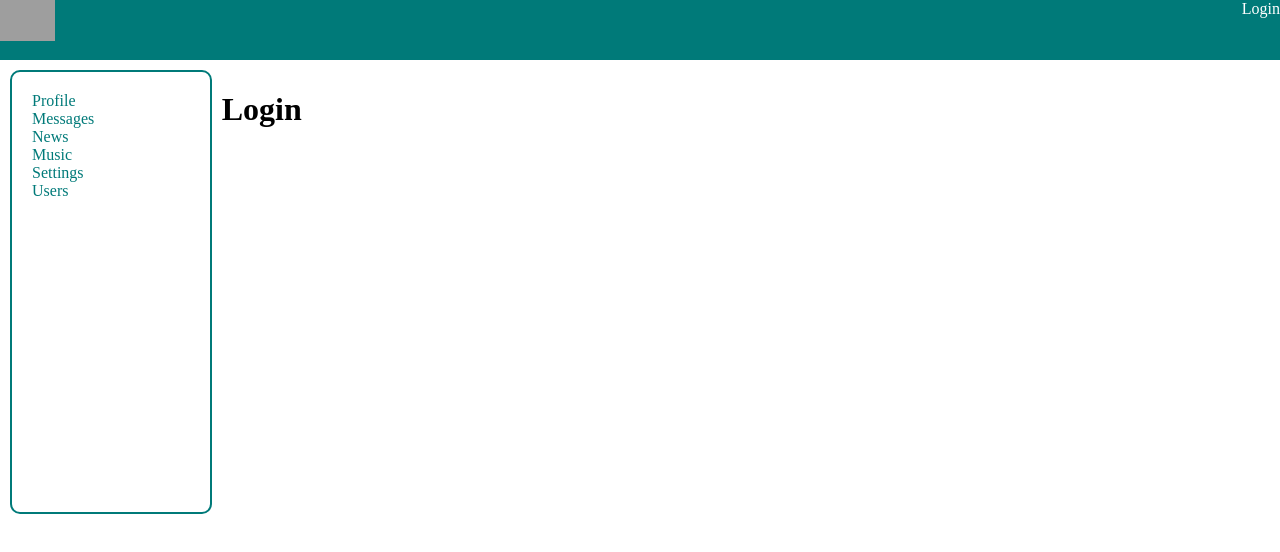
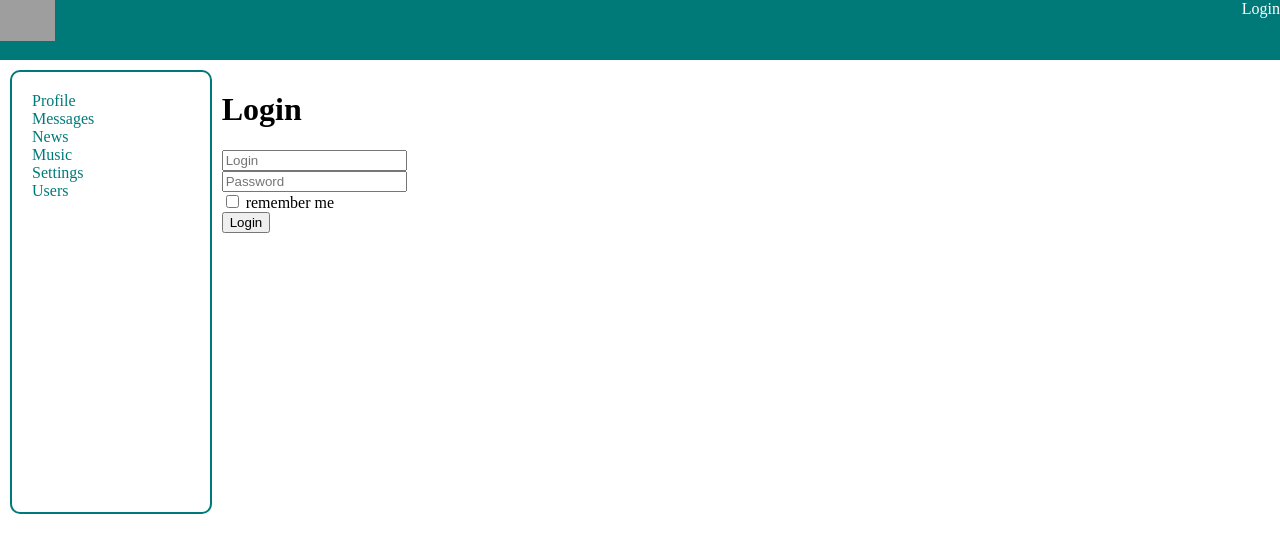
Before and after one commit to TobiaszKowalski/Social-Network-App, a React (Create React App) app: page /login in a window 1280 px wide. Shown: the top 552 px of the page. Built offline with nearby package versions, Linux system fonts and the light colour scheme; no server answers; grey boxes are pictures that could not be loaded.

Commit message:
refactor login component base markup

```diff
--- a/package.json
+++ b/package.json
@@ -7,8 +7,10 @@
     "@testing-library/react": "^11.2.2",
     "@testing-library/user-event": "^12.6.0",
     "axios": "^0.21.1",
+    "final-form": "^4.20.2",
     "react": "^17.0.1",
     "react-dom": "^17.0.1",
+    "react-final-form": "^6.5.3",
     "react-redux": "^7.2.2",
     "react-router-dom": "^5.2.0",
     "react-scripts": "4.0.3",
--- a/src/components/Login/Login.jsx
+++ b/src/components/Login/Login.jsx
@@ -1,8 +1,14 @@
 import React from 'react';
+import LoginForm from './LoginForm/LoginForm'
 
 
 const Login = (props) => {
-    return <h1>Login</h1>
+    return (
+        <div>
+            <h1>Login</h1>
+            <LoginForm />
+        </div>
+    )
 }
 
 export default Login;
--- /dev/null
+++ b/src/components/Login/LoginForm/LoginForm.jsx
@@ -0,0 +1,23 @@
+import React from 'react';
+
+
+const LoginForm = (props) => {
+    return (
+            <form>
+                <div>
+                    <input placeholder={'Login'} />
+                </div>
+                <div>
+                    <input placeholder={'Password'} />
+                </div>
+                <div>
+                    <input type={'checkbox'} /> remember me
+                </div>
+                <div>
+                    <button>Login</button>
+                </div>
+            </form>
+    )
+}
+
+export default LoginForm;
```
Also changed, not shown: 1 other file (tests, documents, lock files or other folders).
